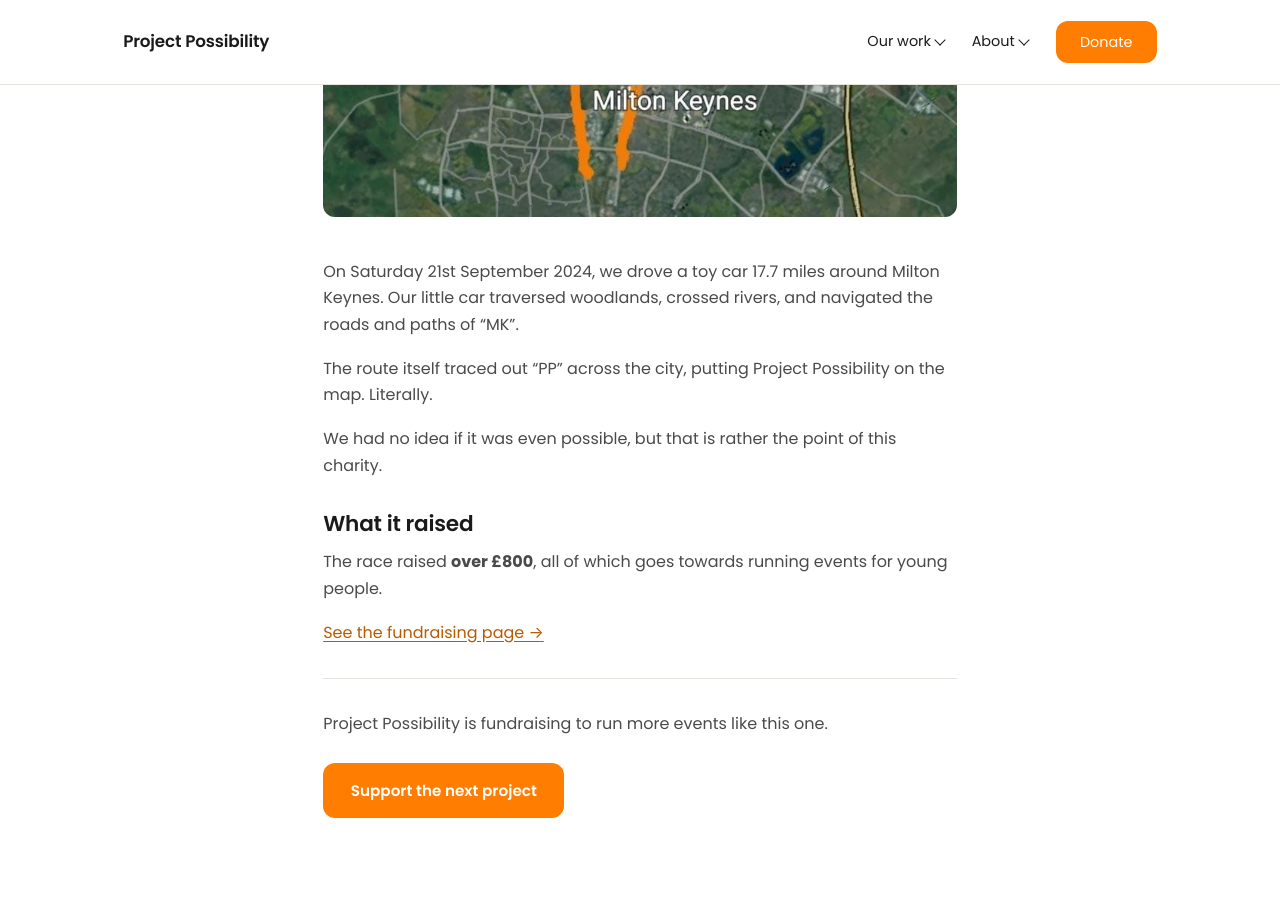
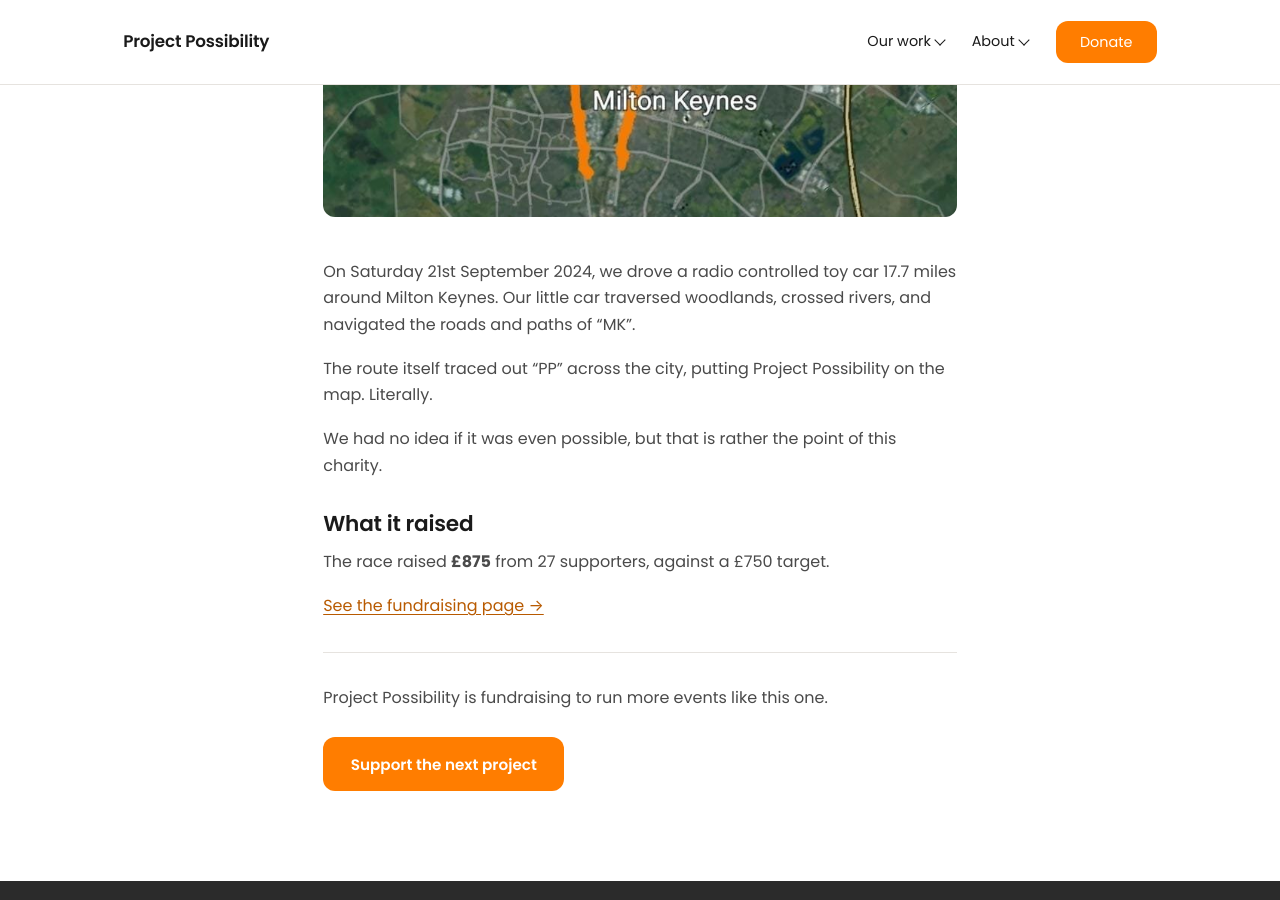
Before and after one commit to ttfnrob/projpossweb, a Jekyll site: the page built from great-toy-race.md, in a window 1280 px wide and 900 px high, scrolled down 715 px. Built offline with Jekyll 4.4.1, drawn with Linux system fonts in a browser that asks for light colours.

Commit message:
Toy Race: correct amount raised to £875, verified from JustGiving
The 'over £800' figure came from the old Squarespace site and understated
the total. JustGiving page data confirms £875 from 27 supporters against a
£750 target. Also corrects 'toy car' to 'radio controlled toy car' per the
fundraising page's own description.

```diff
--- a/great-toy-race.md
+++ b/great-toy-race.md
@@ -2,7 +2,7 @@
 layout: default
 title: The Great Toy Race
 permalink: /great-toy-race/
-description: "In September 2024 we drove a toy car 17.7 miles around Milton Keynes and raised over £800 for Project Possibility."
+description: "In September 2024 we drove a radio controlled toy car 17.7 miles around Milton Keynes and raised £875 for Project Possibility."
 ---
 
 <section class="page-hero">
@@ -21,7 +21,7 @@ description: "In September 2024 we drove a toy car 17.7 miles around Milton Keyn
 
 <img class="card-media" src="{{ '/assets/img/toy-race-map.jpg' | relative_url }}" alt="Map of the Great Toy Race route around Milton Keynes, tracing the letters PP across the city" loading="lazy">
 
-On Saturday 21st September 2024, we drove a toy car 17.7 miles around Milton Keynes. Our little car traversed woodlands, crossed rivers, and navigated the roads and paths of "MK".
+On Saturday 21st September 2024, we drove a radio controlled toy car 17.7 miles around Milton Keynes. Our little car traversed woodlands, crossed rivers, and navigated the roads and paths of "MK".
 
 The route itself traced out "PP" across the city, putting Project Possibility on the map. Literally.
 
@@ -29,7 +29,7 @@ We had no idea if it was even possible, but that is rather the point of this cha
 
 ## What it raised
 
-The race raised **over £800**, all of which goes towards running events for young people.
+The race raised **£875** from 27 supporters, against a £750 target.
 
 [See the fundraising page &rarr;](https://www.justgiving.com/page/thegreattoyrace2024)
 
```
Also changed, not shown: index.md (+2 -2 lines), past-events.md (+1 -1 lines).
